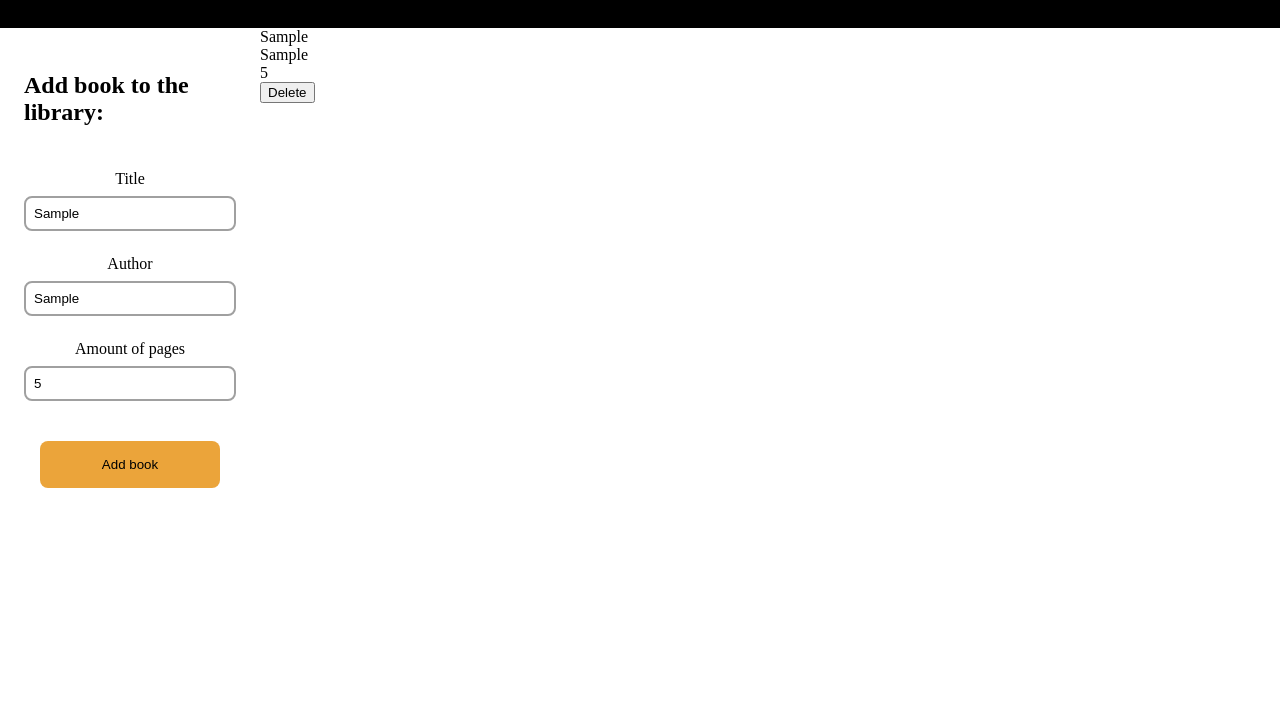
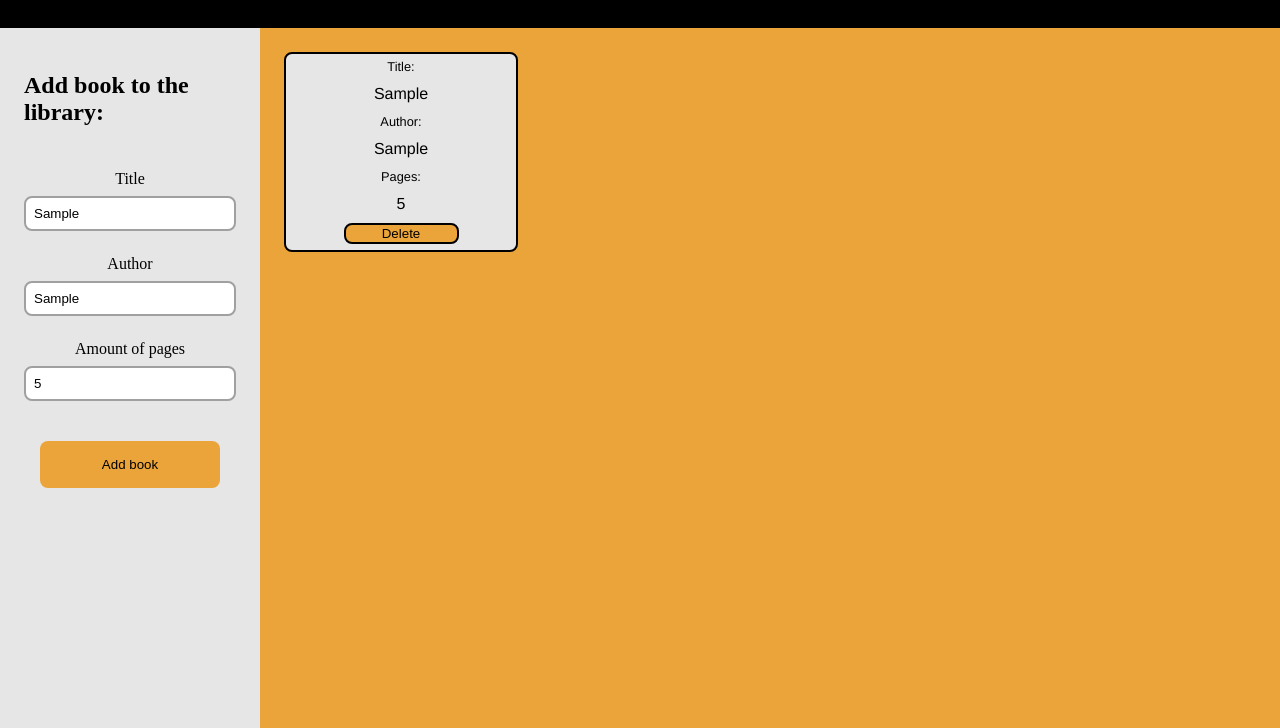
Before and after one commit to swos13/library, a plain HTML site: page index.html in a window 1280 px wide. Both pictures are taken after typing "Sample", "Sample", "5" into the empty fields and a click on the button "Add book". Shown: the part 72-800 px from the top of the page. Drawn offline with Linux system fonts and the light colour scheme.

Commit message:
Style books container

```diff
--- a/script.js
+++ b/script.js
@@ -18,19 +18,28 @@ function addBookToDOM(book){
     let title = document.createElement("div");
     let author = document.createElement("div");
     let pages = document.createElement("div");
+    let titleLabel = document.createElement("label");
+    let authorLabel = document.createElement("label");
+    let pagesLabel = document.createElement("label");
     let deleteButton = document.createElement("button");
 
     title.textContent = book.title;
     title.classList.add("title");
+    titleLabel.textContent = "Title: ";
     author.textContent = book.author;
     author.classList.add("author");
+    authorLabel.textContent = "Author: ";
     pages.textContent = book.pages;
     pages.classList.add("pages");
+    pagesLabel.textContent = "Pages: ";
     deleteButton.textContent = "Delete";
     deleteButton.classList.add("delete");
 
+    bookContainer.appendChild(titleLabel);
     bookContainer.appendChild(title);
+    bookContainer.appendChild(authorLabel);
     bookContainer.appendChild(author);
+    bookContainer.appendChild(pagesLabel);
     bookContainer.appendChild(pages);
     bookContainer.appendChild(deleteButton);
 
--- a/style.css
+++ b/style.css
@@ -1,3 +1,18 @@
+
+@font-face {
+    font-family: "Roboto-Regular";
+    src: "./fonts/Roboto-Regular.woff";
+}
+
+@font-face {
+    font-family: "Roboto-Medium";
+    src: "./fonts/Roboto-Medium.ttf";
+}
+
+@font-face {
+    font-family: "Roboto-Bold";
+    src: "./fonts/Roboto-Bold.ttf";
+}
 
 :root {
     --bg-color: rgb(235, 164, 58);
@@ -5,6 +20,7 @@
 }
 
 body {
+    background-color: rgb(230, 230, 230);
     width: 100vw;
     height: 100vh;
     padding: 0;
@@ -62,7 +78,45 @@ form {
     background-color: var(--darker-bg-color);
 }
 
-.books-container {
+.library-container {
+    overflow: auto;
     background-color: var(--bg-color);
     grid-area: books;
+    padding: 24px;
+    display: grid;
+    grid-template: 200px / repeat(auto-fill, minmax(200px, 1fr));
+    grid-auto-rows: 200px;
+    gap: 12px;
 }
+
+.book-container {
+    background-color: rgb(230, 230, 230);
+    border: 2px solid black;
+    border-radius: 8px;
+    display: flex;
+    flex-direction: column;
+    justify-content: space-around;
+    align-items: center;
+}
+
+.book-container > div {
+    font: 1rem Roboto-Medium, Helvetica, sans-serif;
+    margin-right: 1rem;
+    margin-left: 1rem;
+    overflow: auto;
+}
+
+.book-container > label {
+    font: 0.8rem Roboto-Regular, Helvetica, sans-serif;
+}
+
+.book-container > button {
+    background-color: var(--bg-color);
+    width: 50%;
+    border: 2px solid black;
+    border-radius: 8px;
+}
+
+.book-container > button:active {
+    background-color: var(--darker-bg-color);
+}
```
Also changed, not shown: fonts/Roboto-Bold.ttf (added), fonts/Roboto-Medium.ttf (added), fonts/Roboto-Regular.woff (added).
